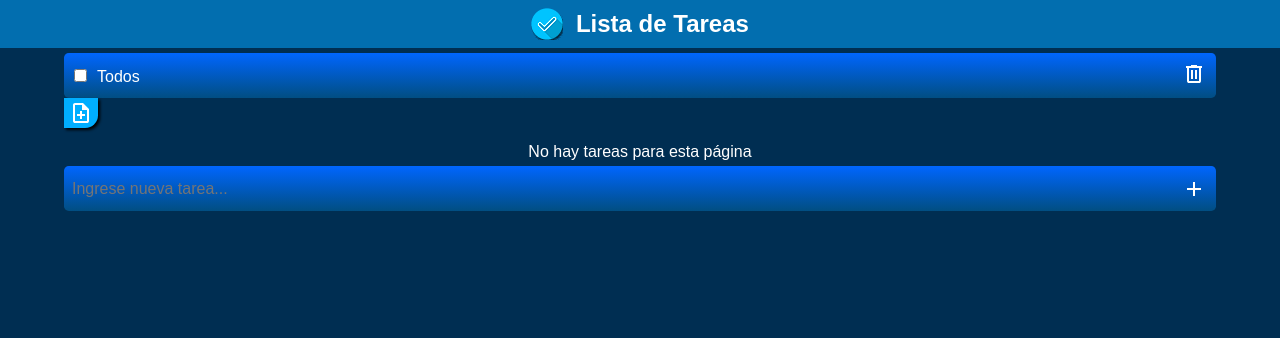
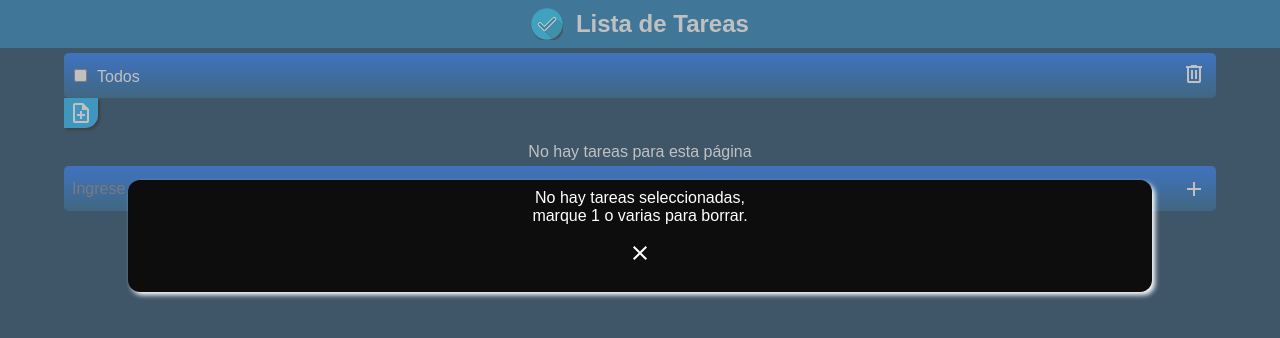
Before and after one commit to hernanveyret/lista-de-tareas-v2, a React (Vite) app: page / in a window 1280 px wide. Both pictures are taken after a click on the button 1194 px from the left and 75 px from the top of the page. Shown: the top 338 px of the page. Built offline with nearby package versions, Linux system fonts and the light colour scheme.

Commit message:
Ver si hay tareas para borrar

```diff
--- a/src/App.jsx
+++ b/src/App.jsx
@@ -2,6 +2,8 @@ import { useState, useEffect } from 'react'
 import logo from './assets/img/check32.png';
 import NewPage from './Components/NewPage.jsx';
 import MenuBtn from './Components/MenuBtn.jsx';
+import Confirm from './Components/Confirm.jsx';
+import NoTask from './Components/NoTask.jsx';
 
 import './App.css'
 
@@ -17,7 +19,8 @@ function App() {
   const [ inputTask, setInputTask ] = useState(''); // texto de la tarea
   const [ pageRepeat, setPageRepeat ] = useState(false);
 
-
+  const [ confirm, setConfirm ] = useState(false)
+  const [ cantChecked, setCantChecked ] = useState(false)
   const [ edit, setEdit ] = useState(false)
   const [ $id, set$id ] = useState(null)
   const [ check, setCheck ] = useState(null)
@@ -61,10 +64,15 @@ function App() {
     }
       setInputTask('')
     };
+    const onDelete = () => {
+      let cantPages = document.querySelectorAll('.checked-task');
+      let tiene = [...cantPages].find(e => e.checked === true);
+      tiene ? setConfirm(true) : setCantChecked(true);
+    }
 
     // Elimina las tareas seleccionadas.
     const deleteTask = () => {
-      setPages((prevPages) =>
+        setPages((prevPages) =>
         prevPages.map((page) => {
           if (page.namePage === namePage) {
             // Filtrar las tareas no marcadas
@@ -77,6 +85,7 @@ function App() {
           return page; // Retornar las otras paginas sin cambios
         })
       );
+      setConfirm(false)
     };
 
 
@@ -176,6 +185,18 @@ const menuBtnPage = (e) => {
 }
   return (
     <section className="container-app">
+
+      { cantChecked && <NoTask
+        setCantChecked={setCantChecked}
+      />}
+
+      {
+        /* Cartil de confirm */
+        confirm && <Confirm
+        setConfirm={setConfirm}
+        deleteTask={deleteTask}
+        />
+      }
           { /* Crear nueva pagina */ }
       {
         formNewPage && <NewPage
@@ -208,7 +229,7 @@ const menuBtnPage = (e) => {
       <nav className='menuNav'>
         <label><input type="checkbox" name="checkTodos" className="checkTodos" title="Selecciona todo" onClick={selectAll}/>Todos</label>
         <span title="Eliminar">
-          <button className="btn btn-delete" onClick={deleteTask}>
+          <button className="btn btn-delete" onClick={onDelete}>
             <svg xmlns="http://www.w3.org/2000/svg" height="24px" viewBox="0 -960 960 960" width="24px" fill="#FFFFFF"><path d="M280-120q-33 0-56.5-23.5T200-200v-520h-40v-80h200v-40h240v40h200v80h-40v520q0 33-23.5 56.5T680-120H280Zm400-600H280v520h400v-520ZM360-280h80v-360h-80v360Zm160 0h80v-360h-80v360ZM280-720v520-520Z"/></svg>
           </button></span>
       </nav>
--- /dev/null
+++ b/src/Components/Confirm.jsx
@@ -0,0 +1,23 @@
+import React, { useState } from 'react';
+import './confirm.css';
+
+const Confirm = ({setConfirm,deleteTask}) => {
+
+
+  return (
+    <div className='container-confirm-page'>
+      <div className="cuadro">
+        <p>¿Desea borrar el contenido?</p>
+        <div className="btn-confirm-container">
+          <button className="btn" onClick={deleteTask}>
+            <svg xmlns="http://www.w3.org/2000/svg" height="24px" viewBox="0 -960 960 960" width="24px" fill="#FFFFFF"><path d="M382-240 154-468l57-57 171 171 367-367 57 57-424 424Z"/></svg>
+          </button>
+          <button className="btn" onClick={() => {setConfirm(false)}}>
+            <svg xmlns="http://www.w3.org/2000/svg" height="24px" viewBox="0 -960 960 960" width="24px" fill="#FFFFFF"><path d="m256-200-56-56 224-224-224-224 56-56 224 224 224-224 56 56-224 224 224 224-56 56-224-224-224 224Z"/></svg>
+          </button>
+        </div>
+      </div>
+    </div>
+  )
+}
+export default Confirm;
--- /dev/null
+++ b/src/Components/NoTask.jsx
@@ -0,0 +1,20 @@
+import React, { useState } from 'react';
+import './confirm.css';
+
+const NoTask = ({setCantChecked}) => {
+
+  return (
+    <div className='container-confirm-page'>
+      <div className="cuadro">
+        <p>No hay tareas seleccionadas,</p>
+        <p>marque 1 o varias para borrar.</p>
+        <div className="btn-confirm-container">
+          <button className="btn" onClick={() => {setCantChecked(false)}}>
+            <svg xmlns="http://www.w3.org/2000/svg" height="24px" viewBox="0 -960 960 960" width="24px" fill="#FFFFFF"><path d="m256-200-56-56 224-224-224-224 56-56 224 224 224-224 56 56-224 224 224 224-56 56-224-224-224 224Z"/></svg>
+          </button>
+        </div>
+      </div>
+    </div>
+  )
+}
+export default NoTask;
--- /dev/null
+++ b/src/Components/confirm.css
@@ -0,0 +1,44 @@
+.container-confirm-page {
+  width: 100%;
+  height: 100vh;
+  position:fixed;
+  top: 0;
+  background-color: rgba(128, 128, 128, 0.493);
+  display: flex;
+  align-items: center;
+
+  flex-direction: column;
+  z-index: 10000;
+}
+.cuadro {
+  width: 80%;
+  background-color: rgb(13, 13, 14);
+  height: 7rem;
+  border-radius: .75rem;
+  display: flex;
+  flex-direction: column;
+  justify-content: center;
+  align-items: center;
+  color: white;
+  box-shadow: 3px 3px 5px white;
+  transform: translateY(-150px);
+  animation: animacion .5s ease;
+  animation-fill-mode: forwards;
+}
+.btn-confirm-container {
+  width: 100%;
+  display: flex;
+  align-items: center;
+  justify-content: center;
+  gap: 3rem;
+  margin: 1rem 0;
+}
+
+@keyframes animacion {
+  0% {
+    transform: translateY(0);
+  }
+  100% {
+    transform: translateY(180px);
+  }
+}
```
Also changed, not shown: src/App.css (line endings or trailing spaces), src/Components/ButtonPages.jsx (renamed from src/ButtonPages.jsx).
